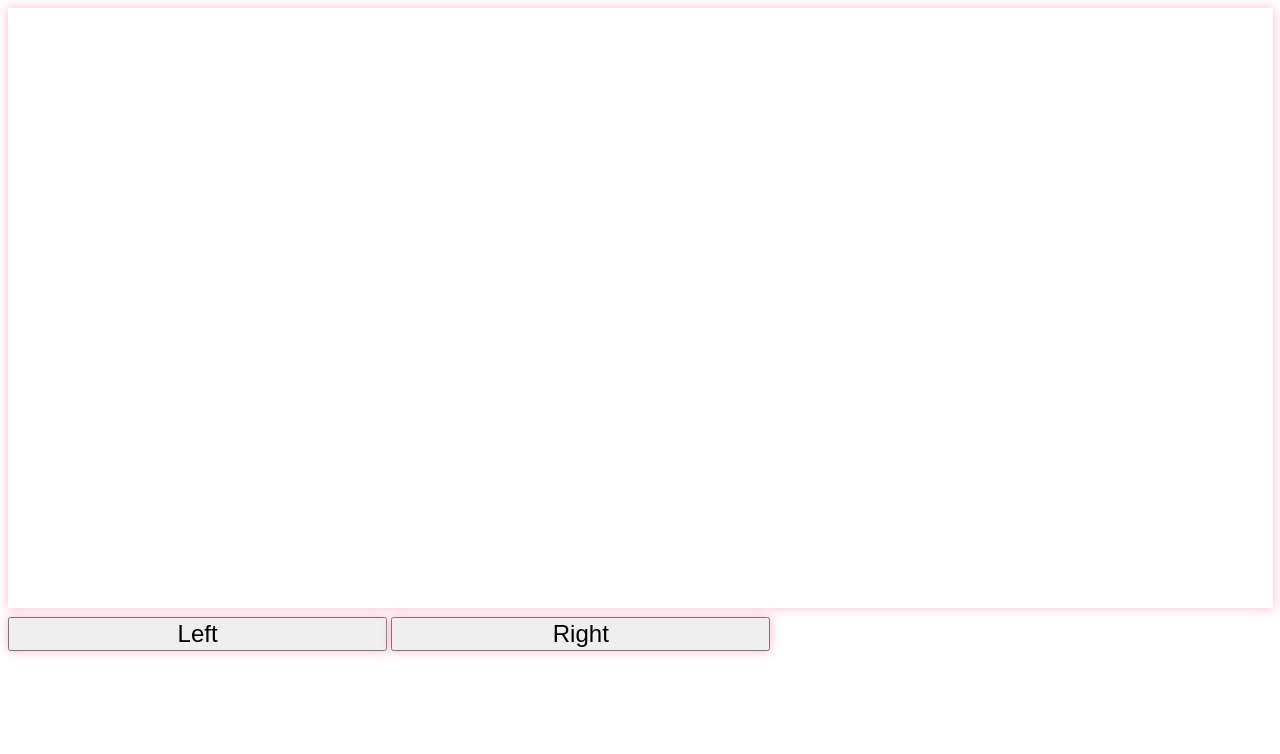
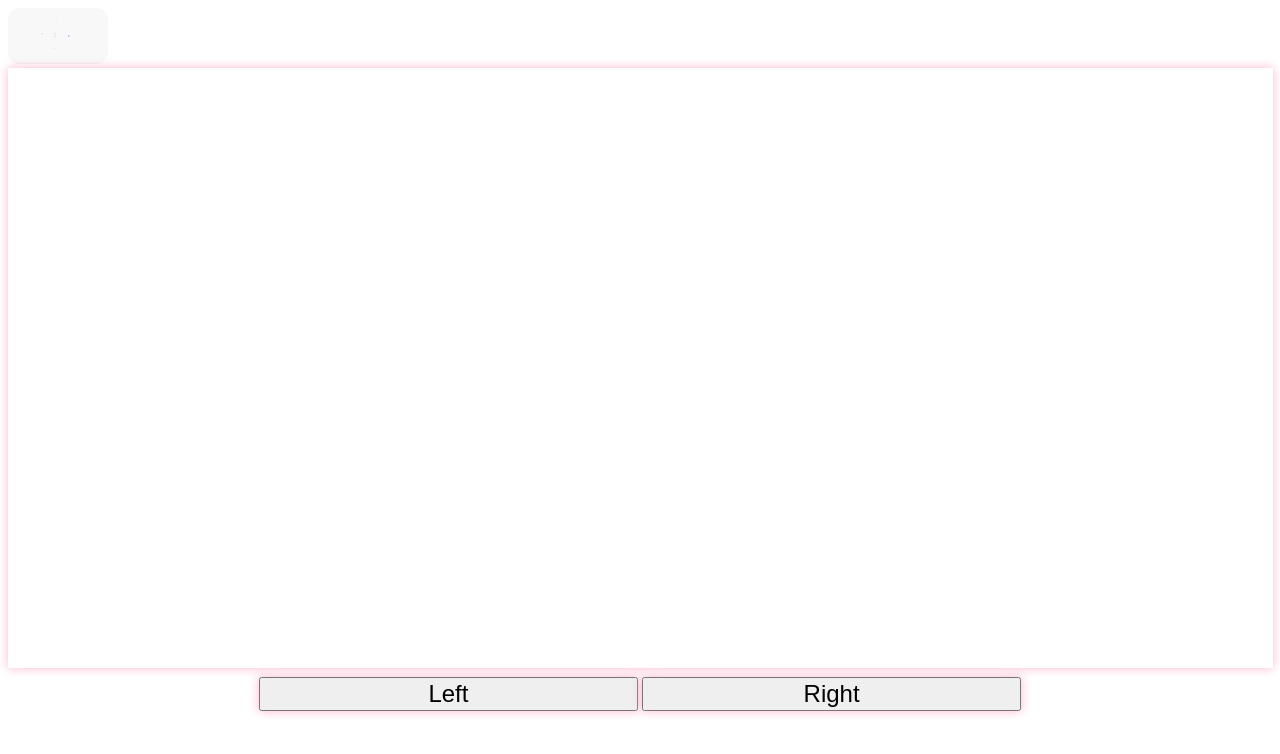
Before and after one commit to chanhazuma/Game, a plain HTML site: page index.html in a window 1280 px wide. Drawn offline with Linux system fonts and the light colour scheme.

Commit message:
update index.html

```diff
--- a/index.html
+++ b/index.html
@@ -9,9 +9,14 @@
   <link rel="icon" href="logo.png" type="image/png" sizes="32x32">
 </head>
 <body>
+  <header>
+    <img src="logonew.gif" width="100" style="border-radius: 12px;" alt="logo">
+  </header>
+  <center>
   <canvas id="cnv"></canvas><br>
   <button id="left">Left</button>
   <button id="right">Right</button>
   <script src="script.js"></script>
+  </center>
 </body>
 </html>
```
